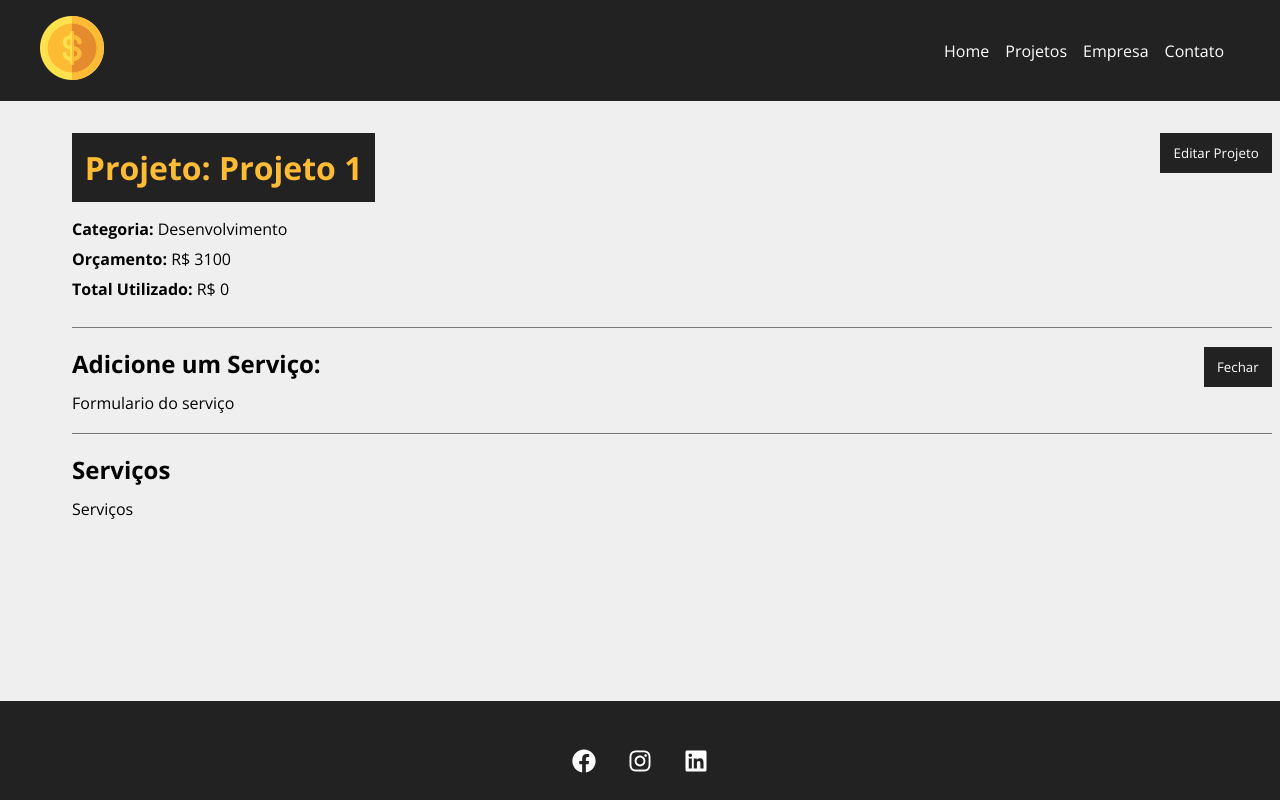
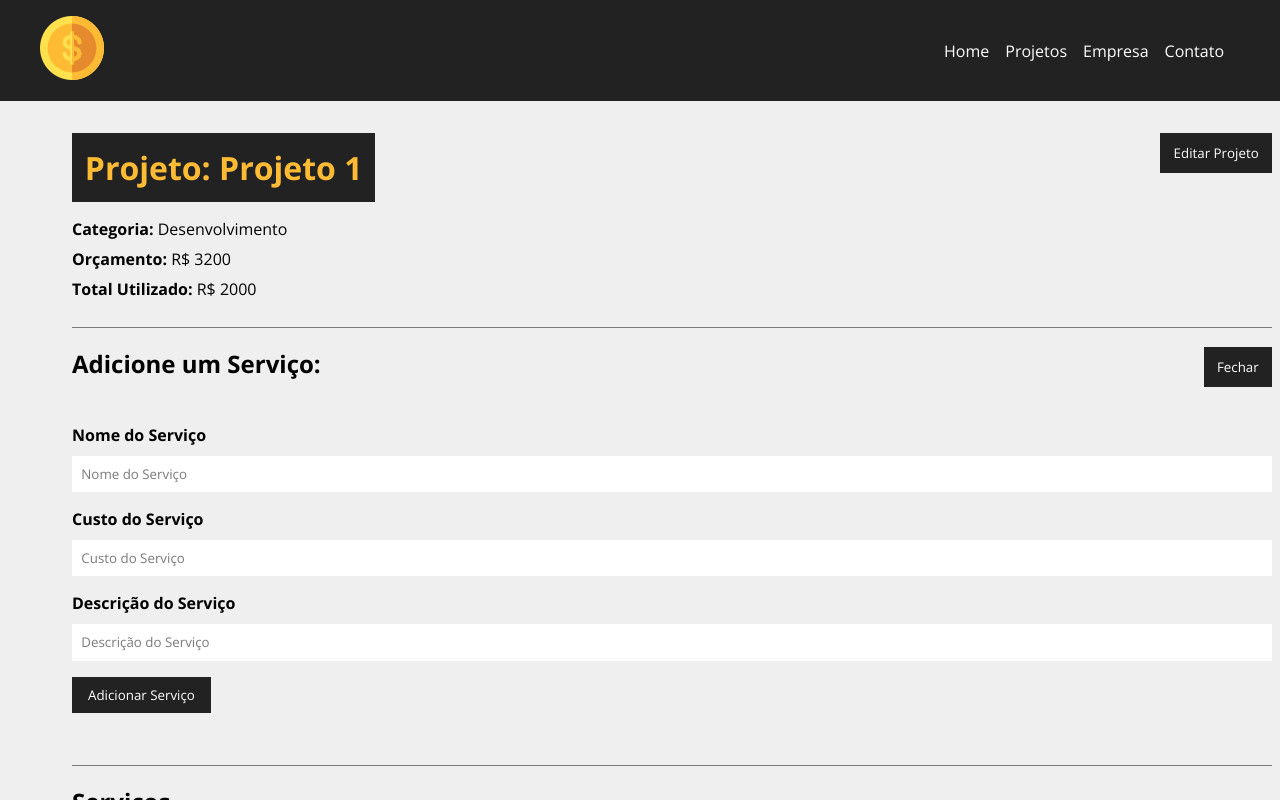
Before and after one commit to eduardoolima/costs, a React (Create React App) app: page /project/32e3 in a window 1280 px wide. Both pictures are taken after a click on the button "Adicionar Serviço". Shown: the top 800 px of the page. Built offline with nearby package versions, Linux system fonts and the light colour scheme; data requests are answered from the project's data file; the HTML template or start-up script is replaced by a standard one.

Commit message:
criado componente para adicionar servicos ao projeto

```diff
--- a/db.json
+++ b/db.json
@@ -3,13 +3,20 @@
     {
       "id": "32e3",
       "name": "Projeto 1",
-      "budget": "3100",
+      "budget": "3200",
       "category": {
         "id": "2",
         "name": "Desenvolvimento"
       },
-      "cost": 0,
-      "services": []
+      "cost": 2000,
+      "services": [
+        {
+          "name": "Serviço 1",
+          "cost": "2000",
+          "description": "teste 1",
+          "id": "db02365f-a39c-478e-9f53-b8979e708d33"
+        }
+      ]
     },
     {
       "id": "9aae",
--- /dev/null
+++ b/src/components/Service/ServiceForm.js
@@ -0,0 +1,32 @@
+import styles from '../Project/ProjectForm.module.css'
+
+import { useState } from 'react'
+
+import Input from '../../form/Input'
+import SubmitButton from '../../form/SubmitButtton'
+
+function ServiceForm({ handleSubmit, btnText, projectData}) {
+
+    const [service, setService] = useState({})
+
+    function submit(e){
+        e.preventDefault()
+        projectData.services.push(service)
+        handleSubmit(projectData)
+    }
+
+    function handleChange(e){
+        setService({ ...service, [e.target.name] : e.target.value})
+    }
+
+    return(
+        <form onSubmit={submit} className={styles.form}>
+            <Input type='text' text='Nome do Serviço' name='name' placeholder='Nome do Serviço' handleOnChange={handleChange}/>
+            <Input type='number' text='Custo do Serviço' name='cost' placeholder='Custo do Serviço' handleOnChange={handleChange}/>
+            <Input type='text' text='Descrição do Serviço' name='description' placeholder='Descrição do Serviço' handleOnChange={handleChange}/>
+            <SubmitButton text={btnText}/>
+        </form>
+    )
+}
+
+export default ServiceForm
--- a/src/components/pages/Project.js
+++ b/src/components/pages/Project.js
@@ -1,3 +1,5 @@
+import { parse, v4 as uuidv4} from 'uuid'
+
 import styles from './Project.module.css'
 
 import { useParams } from 'react-router-dom'
@@ -7,6 +9,7 @@
 import Container from '../layout/Container'
 import ProjectForm from '../Project/ProjectForm'
 import Message from '../layout/Message'
+import ServiceForm from '../Service/ServiceForm'
 
 function Project(){
 
@@ -66,6 +69,34 @@
         setShowServiceForm(!showServiceForm)
     }
 
+    function createService(){
+        setMessage('')
+        const lastService = project.services[project.services.length -1]
+        lastService.id = uuidv4()
+
+        const lastServiceCost = lastService.cost
+        const newCost = parseFloat(project.cost) + parseFloat(lastService.cost)
+        if(newCost > parseFloat(project.budget)){
+            setMessage('Orçamento Ultrapassado')
+            setType('error')
+            project.services.pop()
+            return false
+        }
+
+        project.cost = newCost
+        fetch(`http://localhost:5000/projects/${project.id}`, {
+            method: 'PATCH',
+            headers: {
+                'Content-Type': 'application/json'
+            },
+            body: JSON.stringify(project)
+        }).then((resp) => resp.json())
+        .then((data) => {
+            console.log(data)
+        })
+        .catch(err => console.log(err))
+    }
+
     return(
         <>
         {project.name ? (
@@ -101,7 +132,9 @@
                             {!showServiceForm ? 'Adicionar Serviço' : 'Fechar'}
                         </button>
                         <div className={styles.form}>
-                            {showServiceForm && <div>Formulario do serviço</div>}
+                            {showServiceForm && (
+                                <ServiceForm handleSubmit={createService} btnText='Adicionar Serviço' projectData={project} />
+                            )}
 
                         </div>
                     </div>
```
